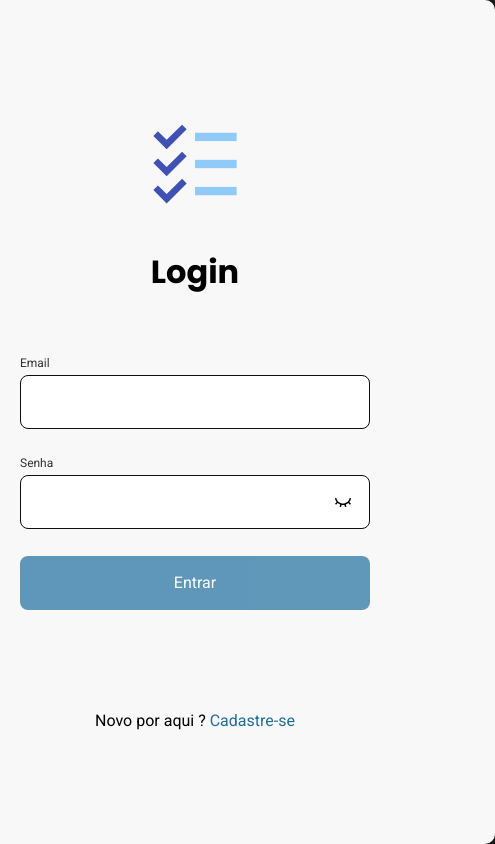
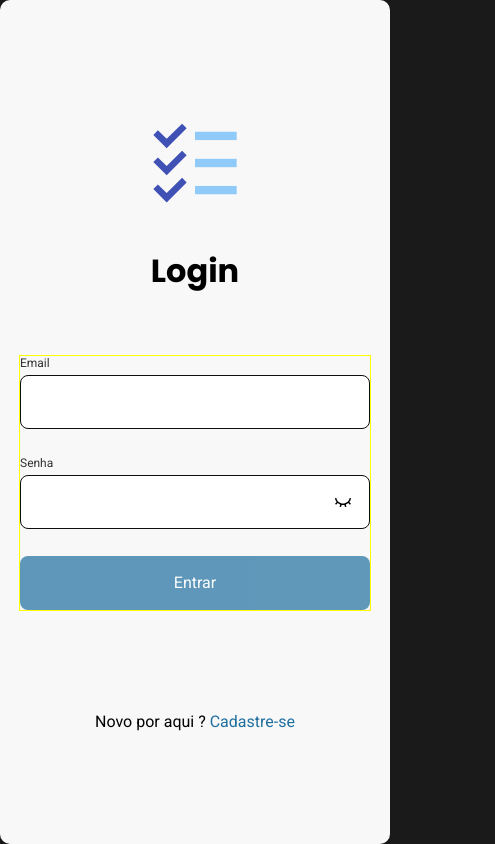
Before and after one commit to icaroregis/todo-react-with-typescript, a React (Vite) app: page / in a window 390 px wide. Shown: the whole page, 495 px wide, since content can reach past the window. Built offline with nearby package versions, Linux system fonts and the light colour scheme.

Commit message:
feat: Aplicando responsividade ao sistema

```diff
--- a/src/components/LoginCard/LoginCard.styles.ts
+++ b/src/components/LoginCard/LoginCard.styles.ts
@@ -21,5 +21,6 @@ export const Container = styled.div<IGlobalCard>`
 
   @media (max-width: 600px) {
     height: 100vh;
+    width: 100vw;
   }
 `;
--- a/src/pages/Login/Login.styles.ts
+++ b/src/pages/Login/Login.styles.ts
@@ -38,6 +38,7 @@ export const ContainerLogo = styled.div`
 `;
 
 export const Block = styled.div`
+  border: 1px solid yellow;
   display: flex;
   justify-content: center;
   align-items: center;
```
